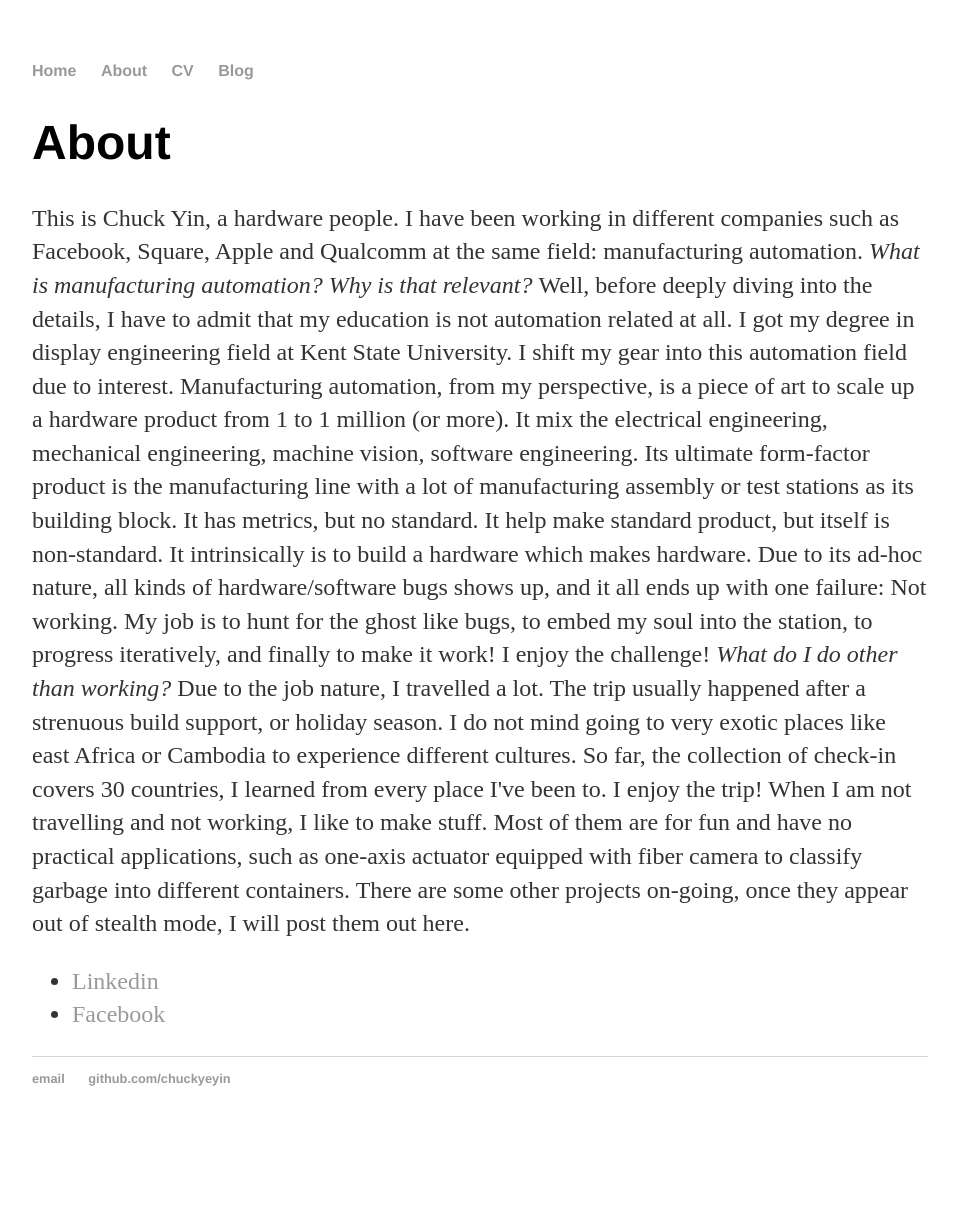
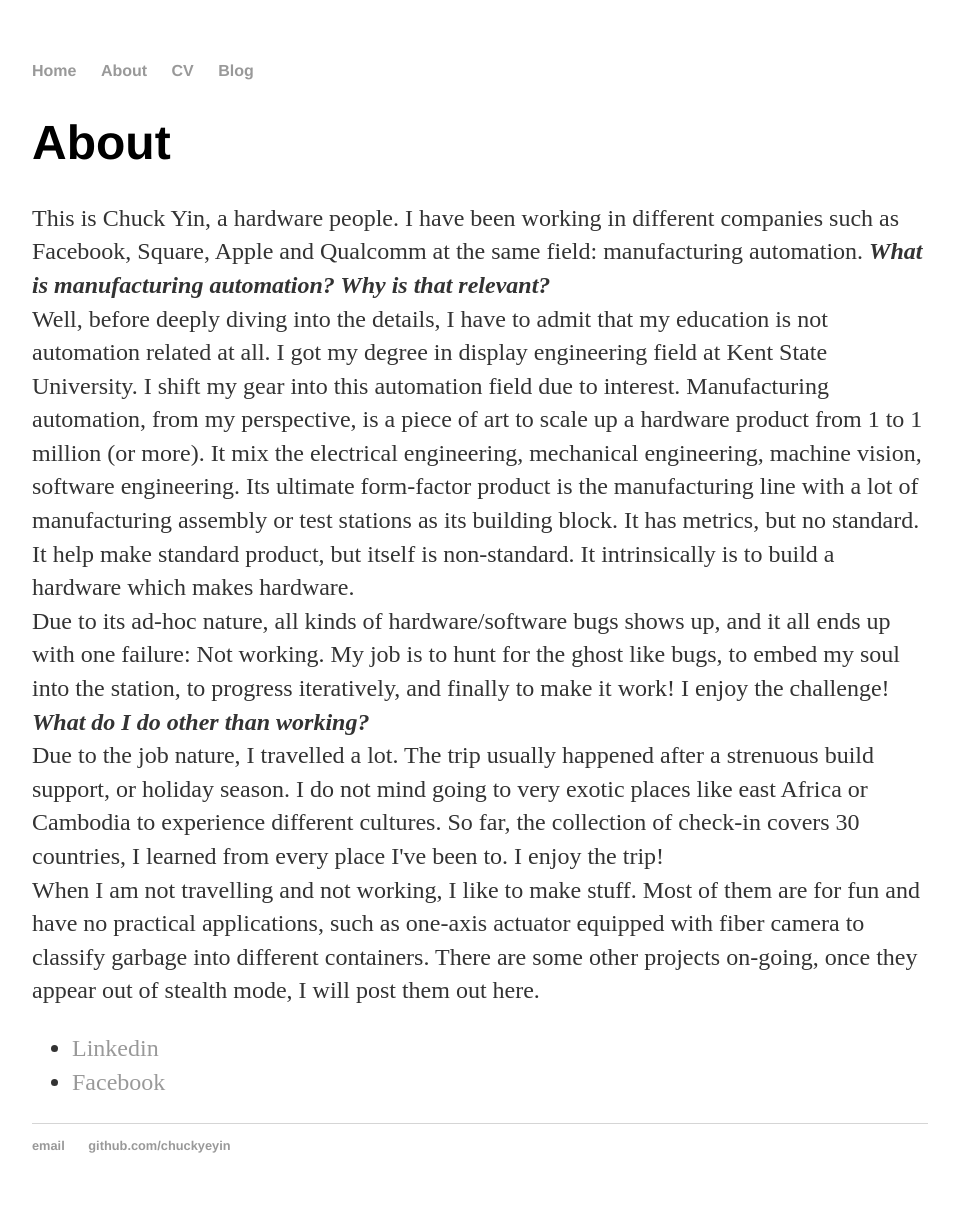
Before and after one commit to chuckyeyin/chuckyeyin.github.io, a Jekyll site: the page built from about/index.html, in a window 1280 px wide. Shown: the whole page, without its empty margins (160-1119 px from the left). Built offline with Jekyll 4.4.1, drawn with Linux system fonts in a browser that asks for light colours; before the commit the page ends 1148 px from its top, so only the background shows below that.

Commit message:
about page with segments

```diff
--- a/about/index.html
+++ b/about/index.html
@@ -7,16 +7,16 @@ title: About Chuck Yin
 			<h1>About</h1>
 			<p>This is Chuck Yin, a hardware people. I have been working in different companies such as Facebook, Square, Apple and Qualcomm at the same field: manufacturing automation.
 
-			<em>What is manufacturing automation? Why is that relevant? </em>
+			<strong><em>What is manufacturing automation? Why is that relevant? </em></strong><br>
 
-			Well, before deeply diving into the details, I have to admit that my education is not automation related at all. I got my degree in display engineering field at Kent State University. I shift my gear into this automation field due to interest. Manufacturing automation, from my perspective, is a piece of art to scale up a hardware product from 1 to 1 million (or more). It mix the electrical engineering, mechanical engineering, machine vision, software engineering. Its ultimate form-factor product is the manufacturing line with a lot of manufacturing assembly or test stations as its building block. It has metrics, but no standard. It help make standard product, but itself is non-standard. It intrinsically is to build a hardware which makes hardware.
+			Well, before deeply diving into the details, I have to admit that my education is not automation related at all. I got my degree in display engineering field at Kent State University. I shift my gear into this automation field due to interest. Manufacturing automation, from my perspective, is a piece of art to scale up a hardware product from 1 to 1 million (or more). It mix the electrical engineering, mechanical engineering, machine vision, software engineering. Its ultimate form-factor product is the manufacturing line with a lot of manufacturing assembly or test stations as its building block. It has metrics, but no standard. It help make standard product, but itself is non-standard. It intrinsically is to build a hardware which makes hardware. <br>
 
-			Due to its ad-hoc nature, all kinds of hardware/software bugs shows up, and it all ends up with one failure: Not working. My job is to hunt for the ghost like bugs, to embed my soul into the station, to progress iteratively, and finally to make it work! I enjoy the challenge!
+			Due to its ad-hoc nature, all kinds of hardware/software bugs shows up, and it all ends up with one failure: Not working. My job is to hunt for the ghost like bugs, to embed my soul into the station, to progress iteratively, and finally to make it work! I enjoy the challenge! <br>
 
-			<em>What do I do other than working? </em>
+			<strong><em>What do I do other than working? </em></strong><br>
 
-			Due to the job nature, I travelled a lot. The trip usually happened after a strenuous build support, or holiday season. I do not mind going to very exotic places like east Africa or Cambodia to experience different cultures. So far, the collection of check-in covers 30 countries, I learned from every place I've been to. I enjoy the trip!
-			When I am not travelling and not working, I like to make stuff. Most of them are for fun and have no practical applications, such as one-axis actuator equipped with fiber camera to classify garbage into different containers. There are some other projects on-going, once they appear out of stealth mode, I will post them out here.
+			Due to the job nature, I travelled a lot. The trip usually happened after a strenuous build support, or holiday season. I do not mind going to very exotic places like east Africa or Cambodia to experience different cultures. So far, the collection of check-in covers 30 countries, I learned from every place I've been to. I enjoy the trip!<br>
+			When I am not travelling and not working, I like to make stuff. Most of them are for fun and have no practical applications, such as one-axis actuator equipped with fiber camera to classify garbage into different containers. There are some other projects on-going, once they appear out of stealth mode, I will post them out here.<br>
 
 			 </p>
 
```
